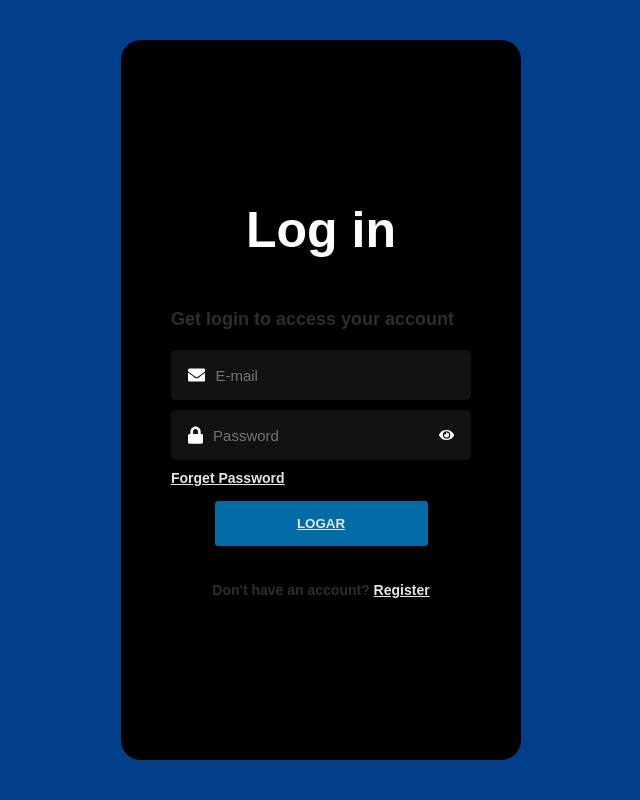
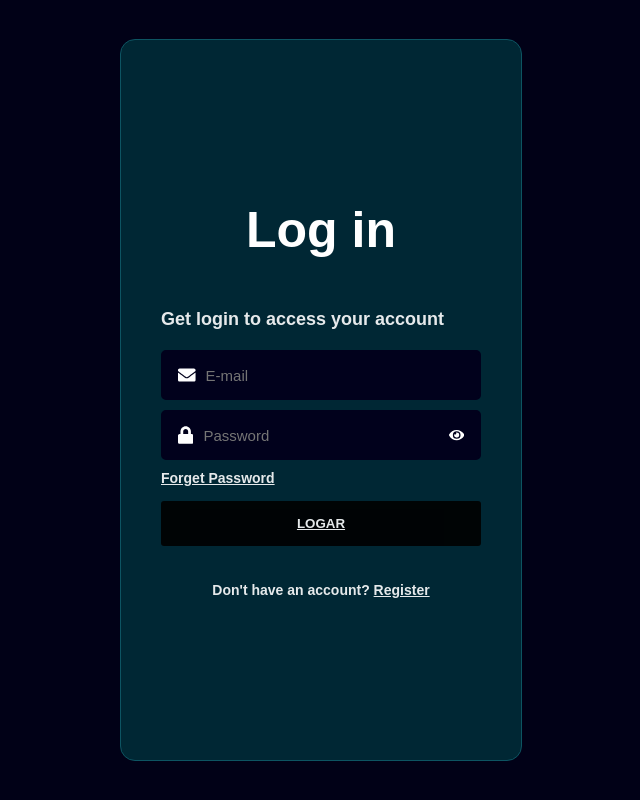
Before and after one commit to FabioFSS/Movie-Shelf, a React (Create React App) app in the folder movie_shelf_front/: page /login in a window 1280 px wide. Shown: the whole page, without its empty margins (319-959 px from the left). Built offline with nearby package versions, Linux system fonts and the light colour scheme; the HTML template or start-up script is replaced by a standard one.

Commit message:
update screen login

```diff
--- a/movie_shelf_front/src/pages/LogIn/index.js
+++ b/movie_shelf_front/src/pages/LogIn/index.js
@@ -1,5 +1,5 @@
 import React, { useState, useEffect, useContext } from "react";
-import './styles.scss'
+import './styles.css'
 import { FaEnvelope, FaLock, FaEye, FaEyeSlash } from "react-icons/fa";
 
 import { NavContext } from "../../contexts/navbar";
--- /dev/null
+++ b/movie_shelf_front/src/pages/LogIn/styles.css
@@ -0,0 +1,119 @@
+.wrapper-login {
+    width: 100vw;
+    height: 100vh;
+    display: flex;
+    align-items: center;
+    justify-content: center;
+    background: #010117;
+}
+
+.container-login {
+    width: 400px;
+    height: 720px;
+    border-radius: 5px;
+    display: flex;
+    align-items: center;
+    justify-content: center;
+    flex-direction: row;
+    border-radius: 20px;
+}
+
+.container-login::before{
+    content: "";
+    position: absolute;
+    background: #002734;
+    width: 400px;
+    height: 720px;
+    border: 1px solid #0D5462;
+    border-radius: 15px;
+}
+
+.content {
+    width: 80%;
+    height: 80%;
+    display: flex;
+    flex-direction: column;
+    align-items: center;
+    justify-content: center;
+    z-index: 999;
+}
+
+.pageName {
+    color: #ffffff;
+    margin-bottom: 50px;
+    font-size: 50px;
+}
+
+.info-login {
+    font-size: 14px;
+    font-weight: 600;
+    opacity: 0.9;
+    align-self: flex-start;
+    color: #fff;
+    margin-bottom: 20px;
+    font-size: 18px;
+}
+
+.inputContent {
+    background-color: #01011C;
+    width: 100%;
+    height: 50px;
+    display: flex;
+    align-items: center;
+    border-radius: 5px;
+    border: 2px solid #01011C;
+    padding: 0 5px;
+    margin-bottom: 10px;
+}
+
+svg {
+    color: #353434;
+    margin: 0 10px;
+    width: 20px;
+    height: 20px;
+}
+
+.input {
+    outline: none;
+    background-color: #01011C;
+    color: white;
+    border: none;
+    height: 46px;
+    width: 100%;
+    font-size: 15px;
+}
+
+.span {
+    cursor: pointer;
+    font-size: 14px;
+    font-weight: 600;
+    opacity: 0.9;
+    align-self: flex-start;
+    color: #fff;
+}
+
+.buttonLogin {
+    width: 100%;
+    cursor: pointer;
+    background: #000000;
+    border-radius: 3px;
+    border: none;
+    color: white;
+    font-weight: bold;
+    height: 45px;
+    opacity: 0.9;
+    margin: 15px 0;
+}
+
+.container-register {
+    margin-top: 20px;
+}
+
+.register-text {
+    color: "#ffffff";
+    font-size: 14px;
+    font-weight: 600;
+    opacity: 0.9;
+    align-self: flex-start;
+    color: #fff;
+}
--- a/movie_shelf_front/src/pages/LogIn/styles.scss
+++ /dev/null
@@ -1,123 +0,0 @@
-.wrapper-login {
-    width: 100vw;
-    height: 100vh;
-    display: flex;
-    align-items: center;
-    justify-content: center;
-    background: #023E8A;
-
-    .container-login {
-        width: 400px;
-        height: 720px;
-        background-color: #000000;
-        border-radius: 5px;
-        display: flex;
-        align-items: center;
-        justify-content: center;
-        flex-direction: row;
-        border-radius: 20px;
-
-        @media (max-width: 415px) {
-            width: 100%;
-        }
-
-        .content {
-            width: 80%;
-            height: 80%;
-            max-width: 300px;
-            display: flex;
-            flex-direction: column;
-            align-items: center;
-            justify-content: center;
-
-            .pageName {
-                color: #ffffff;
-                margin-bottom: 50px;
-                font-size: 50px;
-            }
-
-            .info-login {
-                font-size: 14px;
-                font-weight: 600;
-                opacity: 0.9;
-                align-self: flex-start;
-                color: #343336;
-                margin-bottom: 20px;
-                font-size: 18px;
-            }
-
-            .inputContent {
-                background-color: #121214;
-                width: 100%;
-                height: 50px;
-                display: flex;
-                align-items: center;
-                border-radius: 5px;
-                border: 2px solid #121214;
-                padding: 0 5px;
-                margin-bottom: 10px;
-
-                svg {
-                    color: #353434;
-                    margin: 0 10px;
-                    width: 20px;
-                    height: 20px;
-                }
-
-                &:focus-within {
-                    border-color: #0077B6;
-
-                    svg {
-                        color: #0077B6;
-                    }
-                }
-
-                .input {
-                    outline: none;
-                    background-color: #121214;
-                    color: white;
-                    border: none;
-                    height: 50px;
-                    width: 100%;
-                    font-size: 15px;
-                }
-            }
-
-            .span {
-                cursor: pointer;
-                font-size: 14px;
-                font-weight: 600;
-                opacity: 0.9;
-                align-self: flex-start;
-                color: #343336;
-            }
-
-            .buttonLogin {
-                width: 71%;
-                cursor: pointer;
-                background: #0077B6;
-                border-radius: 3px;
-                border: none;
-                color: white;
-                font-weight: bold;
-                height: 45px;
-                opacity: 0.9;
-                margin: 15px 0;
-
-            }
-
-            .container-register {
-                margin-top: 20px;
-
-                .register-text {
-                    color: "#ffffff";
-                    font-size: 14px;
-                    font-weight: 600;
-                    opacity: 0.9;
-                    align-self: flex-start;
-                    color: #343336;
-                }
-            }
-        }
-    }
-}
```
